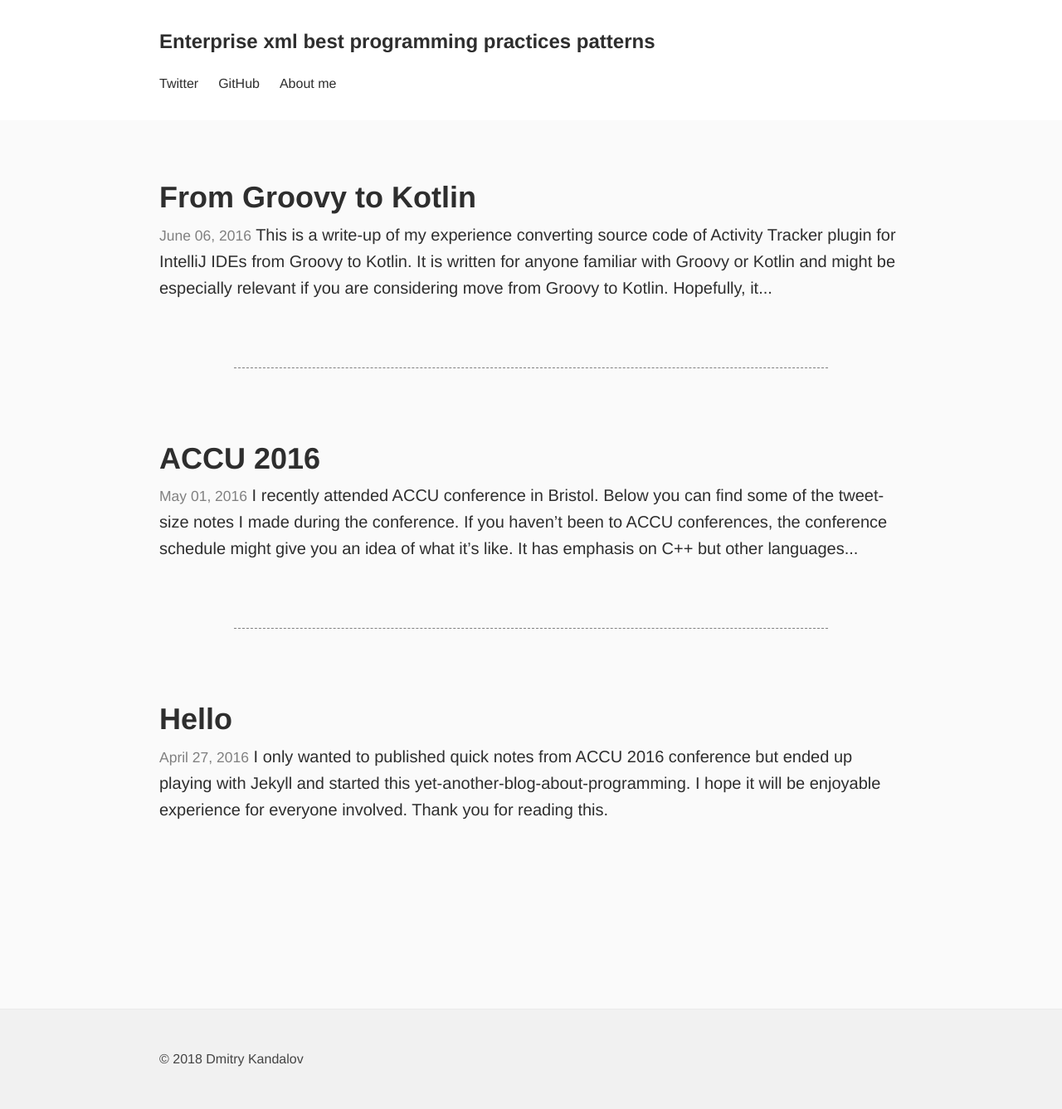
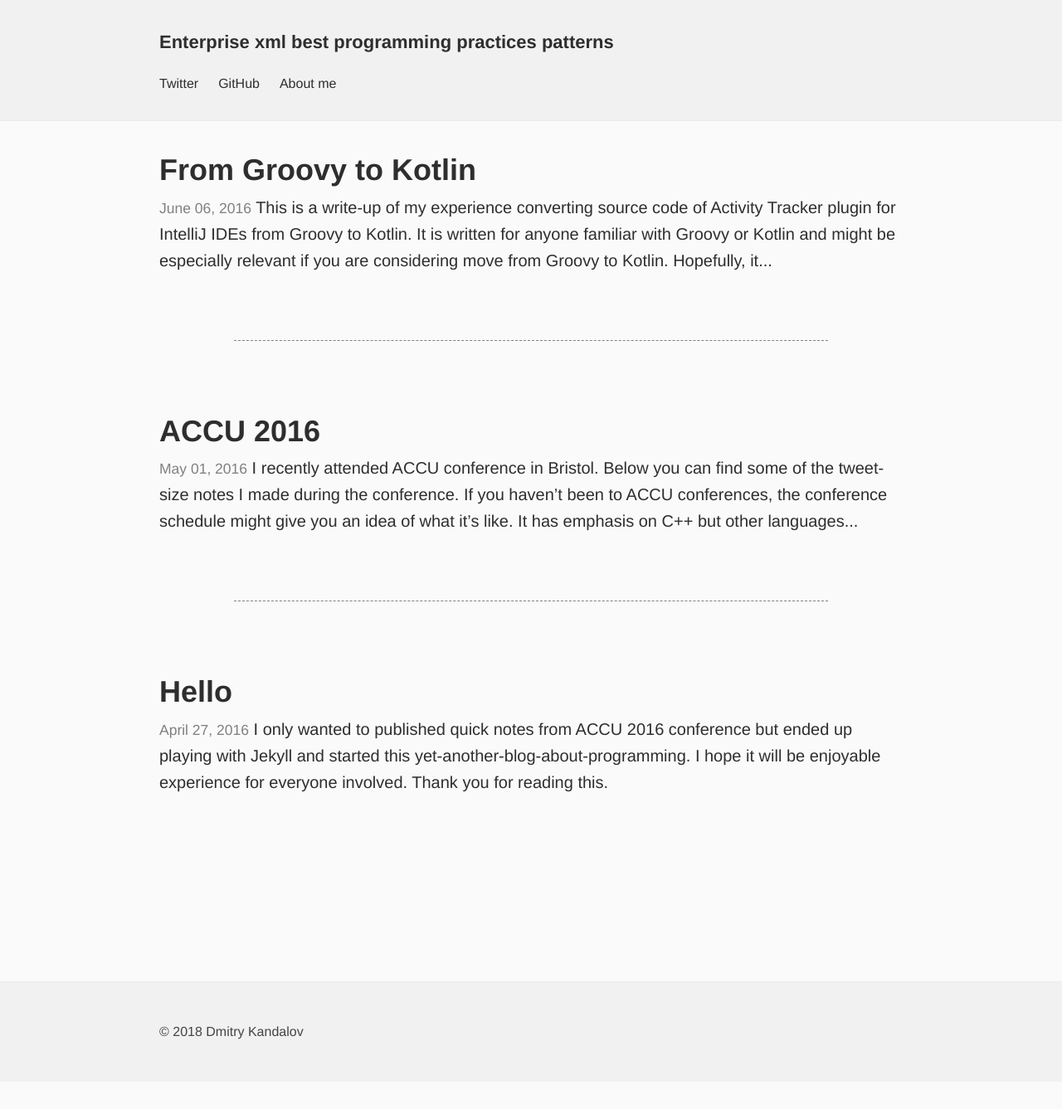
Before and after one commit to dkandalov/dkandalov.github.io, a Jekyll site: the page built from index.html, in a window 1280 px wide. Shown: the whole page at 83% size. Built offline with Jekyll 4.4.1, drawn with Linux system fonts in a browser that asks for light colours; after the commit the page ends 1304 px from its top, so only the background shows below that.

Commit message:
better header style

```diff
--- a/_sass/_global.scss
+++ b/_sass/_global.scss
@@ -80,14 +80,9 @@ figure {
 .site-header {
     overflow: hidden;
     padding: 2em 0 .5em 0;
-    background: $white;
-    margin-bottom: 2em;
-}
-
-@media (min-width: 34em) {
-    .site-header {
-        margin-bottom: 4em;
-    }
+    border-bottom: solid 1px #EAEAEA;
+    background: #f1f1f1;
+    margin-bottom: 30px;
 }
 
 h1 {
@@ -98,6 +93,7 @@ h1 {
 .site-title {
     text-decoration: none;
     font-weight: 300;
+    font-size: 22px;
 }
 
 .site-nav a {
--- a/_sass/_layout.scss
+++ b/_sass/_layout.scss
@@ -3,15 +3,17 @@
  */
 .site-header {
     border-top: 5px solid $grey-color-dark;
-    border-bottom: 1px solid $grey-color-light;
+    border-bottom: solid 1px #EAEAEA;
     min-height: 56px;
+    background: #f1f1f1;
+    margin-bottom: 30px;
 
     // Positioning context for the mobile navigation icon
     position: relative;
 }
 
 .site-title {
-    font-size: 26px;
+    font-size: 22px;
     font-weight: 300;
     line-height: 56px;
     letter-spacing: -1px;
```
